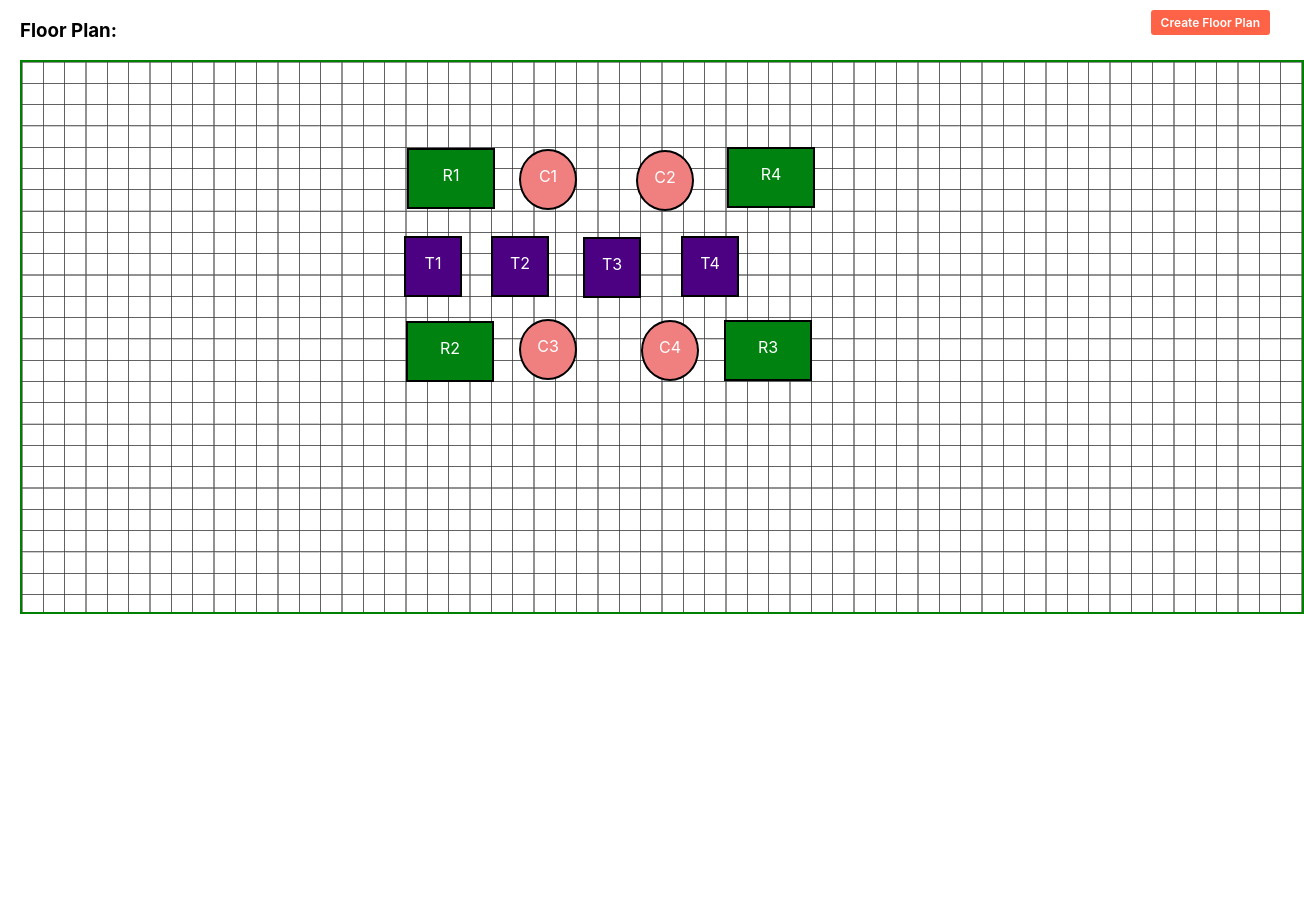
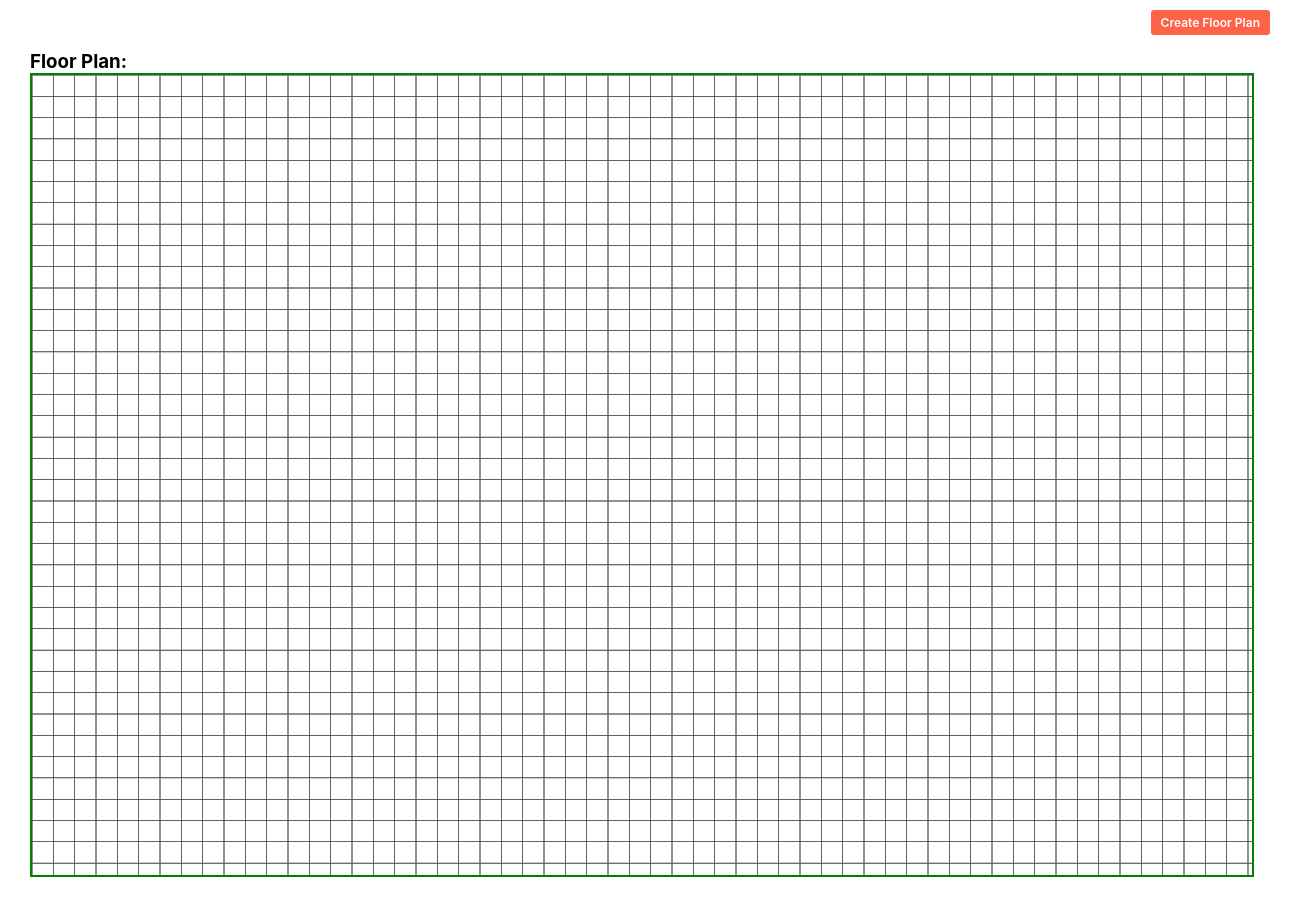
Before and after one commit to vinaykumarArle/position, a React (Create React App) app: page /FloorPlan in a window 1280 px wide. Shown: the whole page, 1304 px wide, since content can reach past the window. Before the commit the page ends 800 px from the top, so only its background shows below. Built offline with nearby package versions, Linux system fonts and the light colour scheme.

Commit message:
Compatable with all desktop devices and redraggable.

```diff
--- a/public/index.html
+++ b/public/index.html
@@ -1,14 +1,12 @@
 <!DOCTYPE html>
 <html lang="en">
+
 <head>
   <meta charset="utf-8" />
   <link rel="icon" href="%PUBLIC_URL%/favicon.ico" />
-    <meta name="viewport" content="width=device-width, initial-scale=1" />
+  <meta name="viewport" content="width=900, initial-scale=1" />
   <meta name="theme-color" content="#000000" />
-    <meta
-      name="description"
-      content="Web site created using create-react-app"
-    />
+  <meta name="description" content="Web site created using create-react-app" />
   <link rel="apple-touch-icon" href="%PUBLIC_URL%/logo192.png" />
   <!--
       manifest.json provides metadata used when your web app is installed on a
@@ -26,6 +24,7 @@
     -->
   <title>React App</title>
 </head>
+
 <body>
   <noscript>You need to enable JavaScript to run this app.</noscript>
   <div id="root"></div>
@@ -40,4 +39,5 @@
       To create a production bundle, use `npm run build` or `yarn build`.
     -->
 </body>
+
 </html>
--- a/src/App.css
+++ b/src/App.css
@@ -1,23 +1,28 @@
-.position-item {
-  border: 1px solid green;
-  padding: 10px 20px;
+* {
+  margin: 0;
+  padding: 0;
+}
+.container {
+  padding: 30px;
 }
 .canvas-box {
   border: 2px solid green;
-  width: 1280px;
-  height: 550px;
+  width: 100%;
+  height: 100vh;
   position: relative !important;
-  margin: 0 20px;
   background-image: url(./grid.png);
+  overflow: hidden;
 }
 .drag-area {
-  width: 1280px;
-  height: 60px;
+  width: auto;
+  height: auto;
   border: tomato 2px solid;
-  padding: 20px 10px;
+  padding: 20px;
   display: flex;
   flex-direction: row;
-  margin: 20px;
+  flex-wrap: wrap;
+  column-gap: 10px;
+  row-gap: 10px;
 }
 .square-table {
   padding: 15px 12px 12px;
@@ -25,7 +30,6 @@
   width: 30px;
   height: 30px;
   cursor: move;
-  margin: 0 10px;
   background-color: white;
   text-align: center;
   background-color: rgb(76, 0, 130);
@@ -37,7 +41,6 @@
   width: 60px;
   height: 30px;
   cursor: move;
-  margin: 0 10px;
   background-color: white;
   text-align: center;
   background-color: rgb(0, 130, 17);
@@ -51,7 +54,6 @@
   height: 30px;
   border-radius: 100%;
   cursor: move;
-  margin: 0 10px;
   text-align: center;
   color: #fff;
 }
@@ -59,7 +61,7 @@
   border-radius: 0;
 }
 h3 {
-  margin-left: 20px;
+  margin-top: 20px;
 }
 .Download {
   background-color: tomato;
@@ -101,3 +103,8 @@ h3 {
   top: 10px;
   right: 10px;
 }
+@media screen and (max-width: 900px) {
+  .canvas-box {
+    height: 80vh;
+  }
+}
--- a/src/FloorPlan.js
+++ b/src/FloorPlan.js
@@ -2,8 +2,10 @@ import React, { Fragment } from 'react';
 import { Link } from 'react-router-dom';
 import uItems from './FloorPlan.json'
 function FloorPlan() {
+
     return (
         <Fragment>
+            <div className="container">
                 <div>
                     <Link className="create" to="/">Create Floor Plan</Link>
                 </div>
@@ -15,15 +17,17 @@ function FloorPlan() {
                     {uItems.map(table => (
                         <div
                             key={table.id}
+                            draggable
                             className={table.ClassName}
                             status={table.status}
-                        style={{ position: table.position, top: (table.top) + 'px', left: (table.left) + 'px' }}
+                            style={{ position: table.position, top: (table.top) + '%', left: (table.left) + '%' }}
                             onClick={() => alert("Hi vinay !!")}
                         >
                             {table.tableName}
                         </div>
                     ))}
                 </div>
+            </div>
         </Fragment>
 
     );
--- a/src/FloorPlan.json
+++ b/src/FloorPlan.json
@@ -1 +1,110 @@
-[{"id":9,"tableName":"R1","ClassName":"rectangle-table","status":"dropped","position":"absolute","left":375,"top":86},{"id":12,"tableName":"R4","ClassName":"rectangle-table","status":"dropped","position":"absolute","left":695,"top":85},{"id":10,"tableName":"R2","ClassName":"rectangle-table","status":"dropped","position":"absolute","left":374,"top":259},{"id":11,"tableName":"R3","ClassName":"rectangle-table","status":"dropped","position":"absolute","left":692,"top":258},{"id":5,"tableName":"C1","ClassName":"circle-table","status":"dropped","position":"absolute","left":487,"top":87},{"id":6,"tableName":"C2","ClassName":"circle-table","status":"dropped","position":"absolute","left":604,"top":88},{"id":7,"tableName":"C3","ClassName":"circle-table","status":"dropped","position":"absolute","left":487,"top":257},{"id":8,"tableName":"C4","ClassName":"circle-table","status":"dropped","position":"absolute","left":609,"top":258},{"id":1,"tableName":"T1","ClassName":"square-table","status":"dropped","position":"absolute","left":372,"top":174},{"id":2,"tableName":"T2","ClassName":"square-table","status":"dropped","position":"absolute","left":459,"top":174},{"id":3,"tableName":"T3","ClassName":"square-table","status":"dropped","position":"absolute","left":551,"top":175},{"id":4,"tableName":"T4","ClassName":"square-table","status":"dropped","position":"absolute","left":649,"top":174}]
+[
+    {
+        "id": 5,
+        "tableName": "C1",
+        "ClassName": "circle-table",
+        "status": "dropped",
+        "position": "absolute",
+        "left": 418,
+        "top": 63
+    },
+    {
+        "id": 6,
+        "tableName": "C2",
+        "ClassName": "circle-table",
+        "status": "dropped",
+        "position": "absolute",
+        "left": 417,
+        "top": 362
+    },
+    {
+        "id": 7,
+        "tableName": "C3",
+        "ClassName": "circle-table",
+        "status": "dropped",
+        "position": "absolute",
+        "left": 289,
+        "top": 188
+    },
+    {
+        "id": 8,
+        "tableName": "C4",
+        "ClassName": "circle-table",
+        "status": "dropped",
+        "position": "absolute",
+        "left": 546,
+        "top": 192
+    },
+    {
+        "id": 9,
+        "tableName": "R1",
+        "ClassName": "rectangle-table",
+        "status": "dropped",
+        "position": "absolute",
+        "left": 286,
+        "top": 63
+    },
+    {
+        "id": 10,
+        "tableName": "R2",
+        "ClassName": "rectangle-table",
+        "status": "dropped",
+        "position": "absolute",
+        "left": 514,
+        "top": 65
+    },
+    {
+        "id": 11,
+        "tableName": "R3",
+        "ClassName": "rectangle-table",
+        "status": "dropped",
+        "position": "absolute",
+        "left": 283,
+        "top": 365
+    },
+    {
+        "id": 12,
+        "tableName": "R4",
+        "ClassName": "rectangle-table",
+        "status": "dropped",
+        "position": "absolute",
+        "left": 514,
+        "top": 362
+    },
+    {
+        "id": 1,
+        "tableName": "T1",
+        "ClassName": "square-table",
+        "status": "dropped",
+        "position": "absolute",
+        "left": 291,
+        "top": 277
+    },
+    {
+        "id": 2,
+        "tableName": "T2",
+        "ClassName": "square-table",
+        "status": "dropped",
+        "position": "absolute",
+        "left": 417,
+        "top": 279
+    },
+    {
+        "id": 3,
+        "tableName": "T3",
+        "ClassName": "square-table",
+        "status": "dropped",
+        "position": "absolute",
+        "left": 537,
+        "top": 277
+    },
+    {
+        "id": 4,
+        "tableName": "T4",
+        "ClassName": "square-table",
+        "status": "dropped",
+        "position": "absolute",
+        "left": 416,
+        "top": 191
+    }
+]
--- a/src/createFloorPlan.js
+++ b/src/createFloorPlan.js
@@ -10,7 +10,11 @@ function Create() {
 
     const [uItems, setUItems] = useState([]);
     const [isDropped, setIsDropped] = useState("false");
-    console.log("new Tables", uItems)
+    const [width, setWidth] = useState(0)
+    const [height, setHeight] = useState(0)
+    const [cTop, setCTop] = useState(0)
+    const [cLeft, setcLeft] = useState(0)
+
 
     const allowDrop = (e) => {
         e.preventDefault();
@@ -20,18 +24,49 @@ function Create() {
     const UpdateTable = (values) => {
         setUItems(oldValues => [...oldValues, values]);
         setIsDropped("true");
-        console.log("old Tables", tables)
-    }
-
-    if (uItems.length > 0) {
-        console.log("New Array length: ", uItems.length)
     }
 
     var dataStr = "data:text/json;charset=utf-8," + encodeURIComponent(JSON.stringify(uItems));
 
+    document.addEventListener('DOMContentLoaded', () => {
+        var po = document.querySelector("#droparea");
+        setWidth(parseInt(po.offsetWidth));
+        setHeight(parseInt(po.offsetHeight));
+        setCTop(parseInt(po.offsetTop));
+        setcLeft(parseInt(po.offsetLeft));
+        console.log(width, height, cTop, cLeft);
+    })
+
+    const getPosition = (e, Table) => {
+        e.preventDefault();
+        let left = (Math.abs(e.pageX - cLeft) / (width)) * 100;
+        let top = (Math.abs(e.pageY - cTop) / (height)) * 100;
+
+        const newPosition = nTable => {
+            const table = uItems.find(table => table.id === nTable.id);
+            table.left = Math.floor(left);
+            table.top = Math.floor(top);
+            const newTable = {
+                "id": nTable.id,
+                "tableName": nTable.tableName,
+                "ClassName": nTable.ClassName,
+                "status": "dropped",
+                "position": "absolute",
+                "left": table.left,
+                "top": table.top
+            }
+            const NT = uItems.filter(table => table.id !== nTable.id).concat(newTable)
+            setUItems(NT)
+            console.log(left, top, table.left, table.top, NT)
+            console.log(table)
+        }
+        newPosition(Table);
+    }
+    console.log(uItems)
+
     return (
         <Fragment>
-            <div className="App">
+            <div className="container">
 
                 <h3>Table Types:</h3>
                 <div className="drag-area">
@@ -43,6 +78,10 @@ function Create() {
                             className={table.ClassName}
                             tableName={table.tableName}
                             UpdateTable={UpdateTable}
+                            dwidth={width}
+                            dheight={height}
+                            ctop={cTop}
+                            cleft={cLeft}
                         />
                     ))}
                 </div>
@@ -56,10 +95,11 @@ function Create() {
                     {isDropped ? uItems.map(table => (
                         <div
                             key={table.id}
+                            draggable
                             className={table.ClassName}
                             status={table.status}
-                            style={{ position: table.position, top: (table.top) + 'px', left: (table.left) + 'px' }}
-
+                            style={{ position: table.position, top: (table.top) + '%', left: (table.left) + '%' }}
+                            onDragEnd={(e) => getPosition(e, table)}
                         >
                             {table.tableName}
                         </div>
--- a/src/table.js
+++ b/src/table.js
@@ -4,22 +4,21 @@ const Table = (props) => {
 
     const getPosition = (e) => {
         e.preventDefault();
-        let left = e.pageX;
-        let top = e.pageY;
-
+        let left = (Math.abs(e.pageX - props.cleft) / (props.dwidth)) * 100;
+        let top = (Math.abs(e.pageY - props.ctop) / (props.dheight)) * 100;
+        console.log(props.dwidth, props.dheight)
+        console.log("Actual :x: ", e.pageX, "y:", e.pageY, "container-Top:", props.ctop, "container-Left:", props.cleft)
         const newValue = {
             "id": props.id,
             "tableName": props.tableName,
             "ClassName": props.className,
             "status": "dropped",
             "position": "absolute",
-            "left": left - 44,
-            "top": top - 244
+            "left": Math.floor(left),
+            "top": Math.floor(top)
         }
         props.UpdateTable(newValue);
-        console.log(props.status)
-
-        console.log("left:" + (left - 20), "top:" + (top - 20));
+        console.log("left:" + (Math.floor(left)) + "%", "top:" + (Math.floor(top)) + "%");
         console.log(props.id)
     }
 
```
Also changed, not shown: 2 other files (tests, documents, lock files or other folders). Lines whose indentation alone changed are shown as unchanged.
